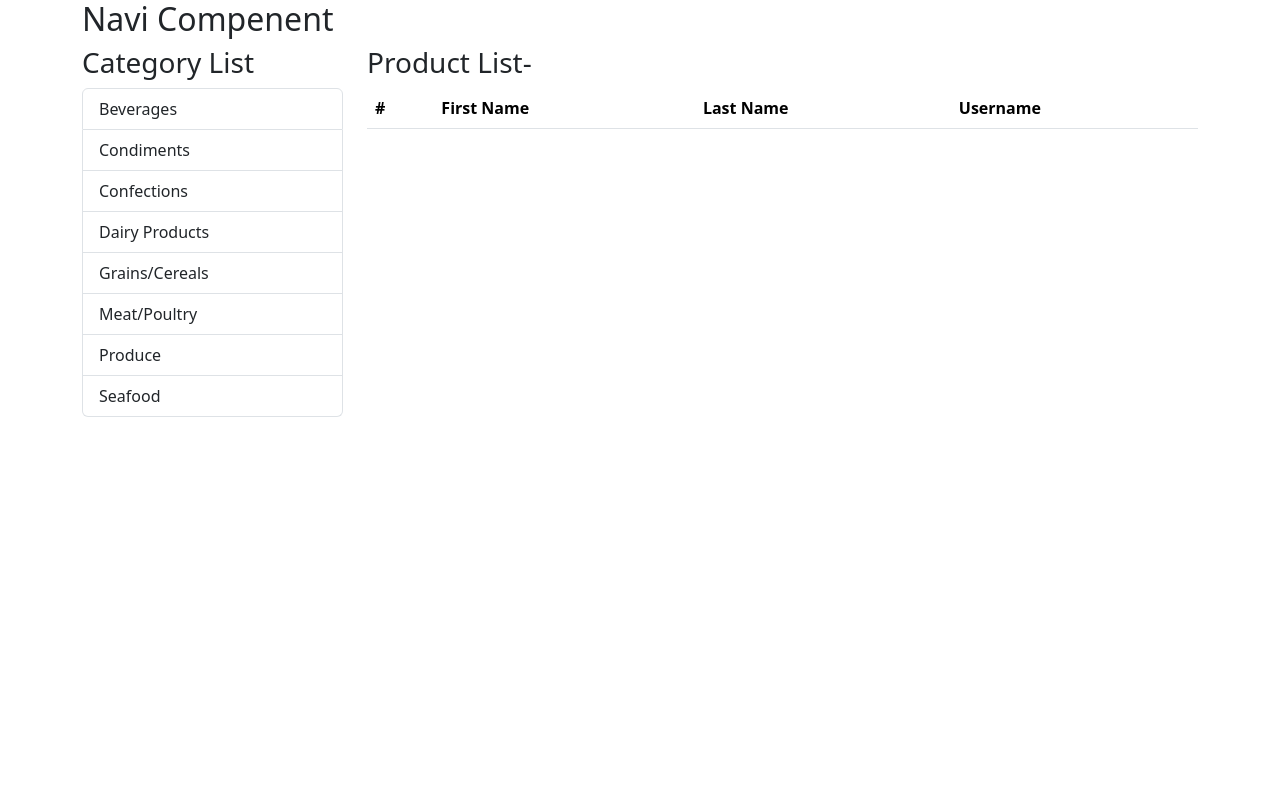
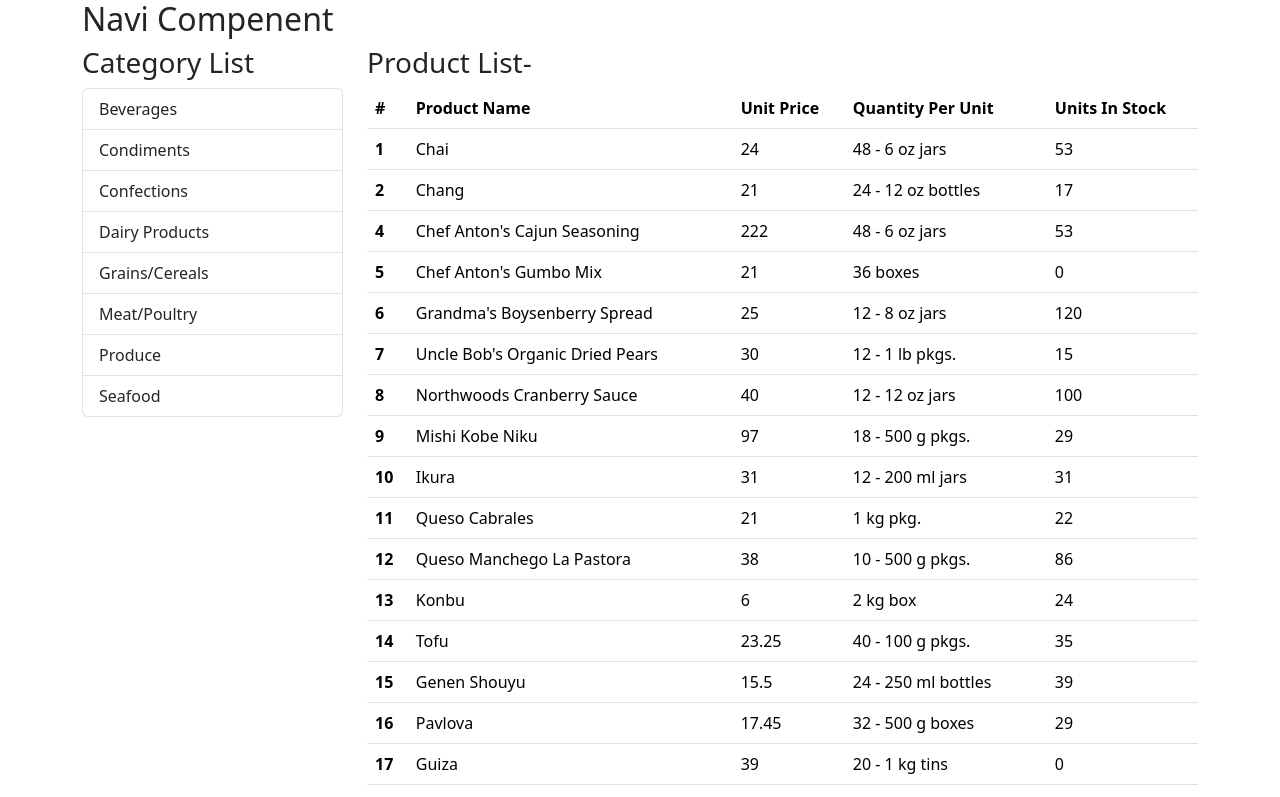
Before and after one commit to mrvozturk/ReactNative_Project, a React (Create React App) app: page / in a window 1280 px wide. Shown: the top 797 px of the page. Built offline with nearby package versions, Linux system fonts and the light colour scheme; data requests are answered from the project's data file.

Commit message:
componentler arası iletişim

```diff
--- a/src/App.js
+++ b/src/App.js
@@ -6,6 +6,11 @@ import { Container, Row, Col } from "reactstrap";
 
 export default class App extends Component {
   state = { currentCategory: "", products: [] };
+
+  componentDidMount() {
+    this.getProducts();
+  }
+
   changeCategory = (category) => {
     this.setState({ currentCategory: category.categoryName });
   };
--- a/src/ProductList.js
+++ b/src/ProductList.js
@@ -12,18 +12,20 @@ export default class ProductList extends Component {
           <thead>
             <tr>
               <th>#</th>
-              <th>First Name</th>
-              <th>Last Name</th>
-              <th>Username</th>
+              <th>Product Name</th>
+              <th>Unit Price</th>
+              <th>Quantity Per Unit</th>
+              <th>Units In Stock</th>
             </tr>
           </thead>
           <tbody>
             {this.props.products.map((product) => (
               <tr key={product.id}>
-                <th scope="row">1</th>
-                <td>Mark</td>
-                <td>Otto</td>
-                <td>@mdo</td>
+                <th scope="row">{product.id}</th>
+                <td>{product.productName}</td>
+                <td>{product.unitPrice}</td>
+                <td>{product.quantityPerUnit}</td>
+                <td>{product.unitsInStock}</td>
               </tr>
             ))}
           </tbody>
```
